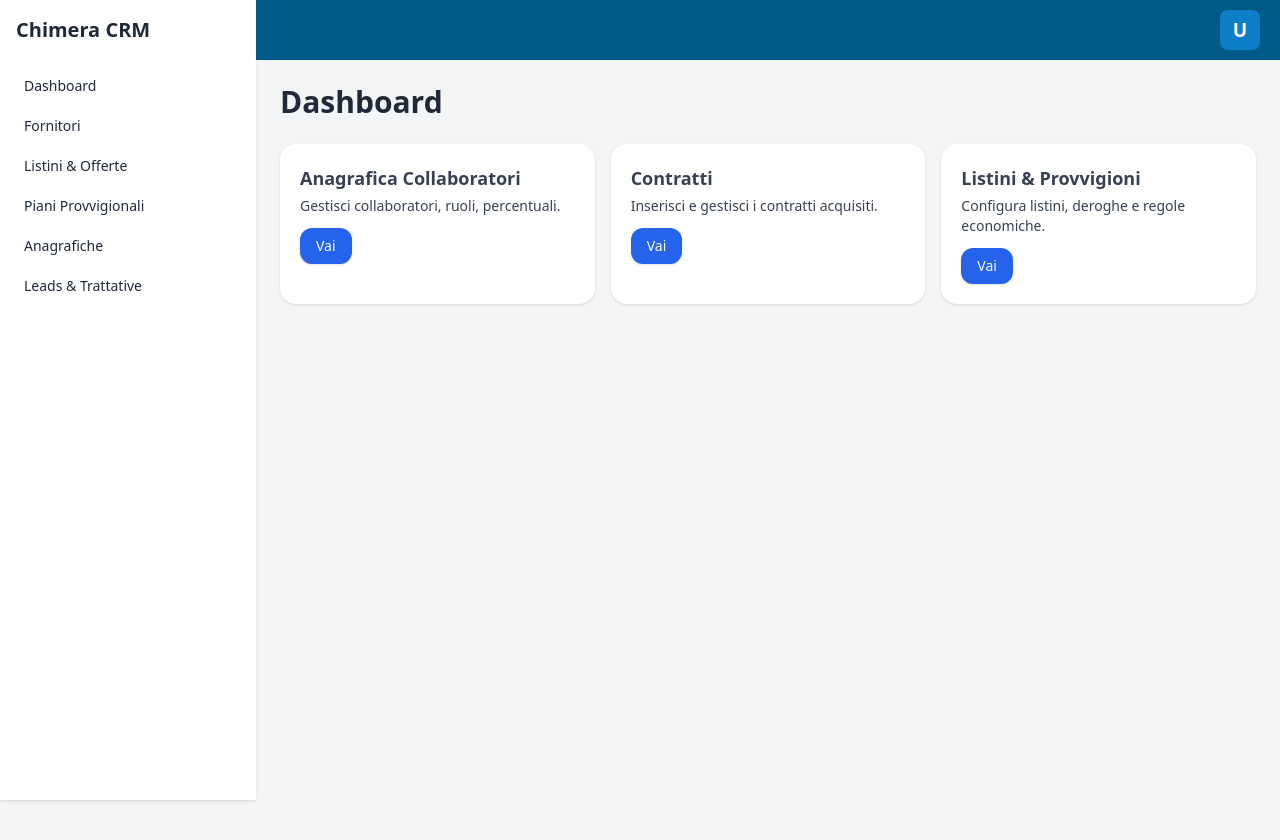
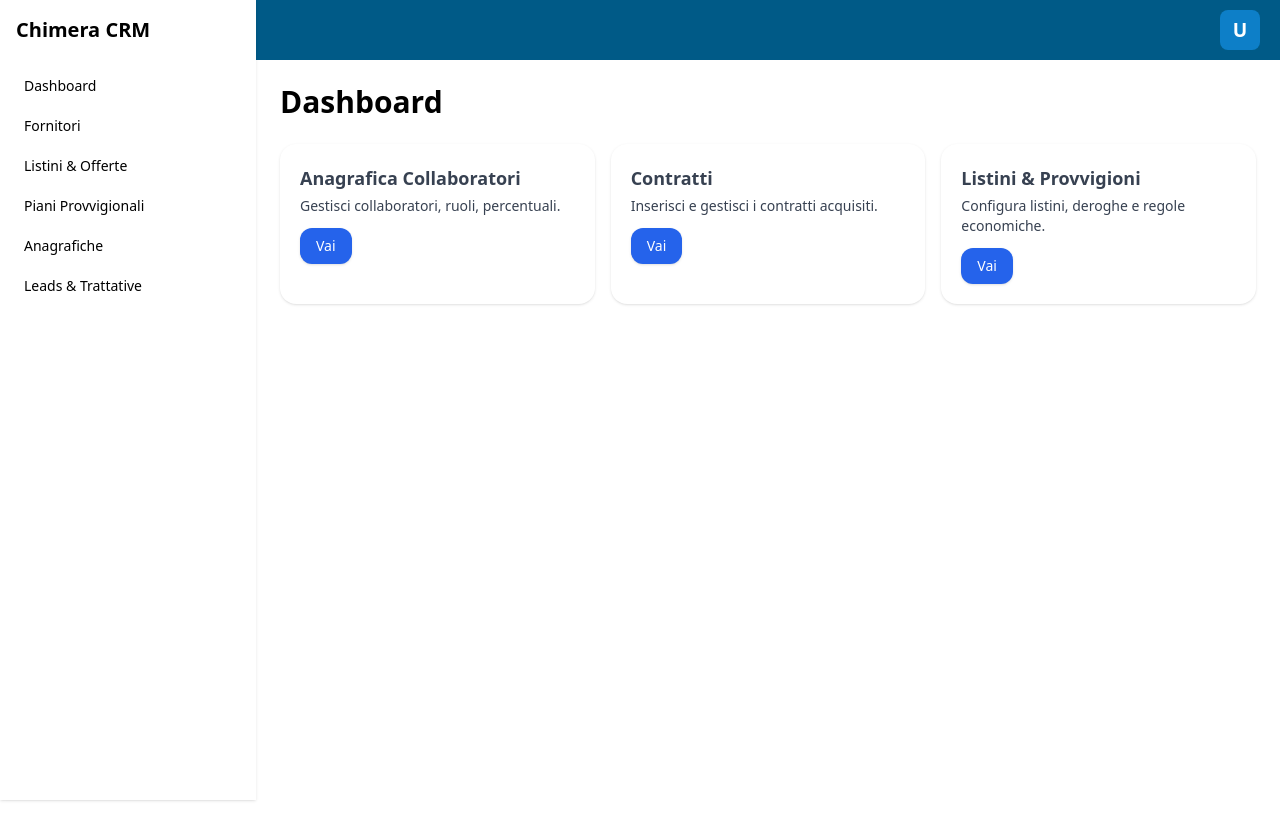
Before and after one commit to brokervincente/ChimeraCRM, a React (Vite) app: page / in a window 1280 px wide. Shown: the top 840 px of the page. Built offline with nearby package versions, Linux system fonts and the light colour scheme.

Commit message:
Update App.tsx

```diff
--- a/src/App.tsx
+++ b/src/App.tsx
@@ -31,10 +31,10 @@ function App() {
   return (
     <BrowserRouter>
       <Header agency={agency} />
-      <div className="min-h-screen">
+      <div className="min-h-screen bg-white text-black">
         <aside className="fixed left-0 top-0 h-full w-64 bg-white shadow hidden md:block">
-          <div className="p-4 text-xl font-bold">Chimera CRM</div>
-          <nav className="p-2 space-y-1 text-sm">
+          <div className="p-4 text-xl font-bold" style={{ color: 'black' }}>Chimera CRM</div>
+          <nav className="p-2 space-y-1 text-sm" style={{ color: 'black' }}>
             <a className="block px-4 py-2 hover:bg-gray-100 rounded" href="#">Dashboard</a>
             <a className="block px-4 py-2 hover:bg-gray-100 rounded" href="#">Fornitori</a>
             <a className="block px-4 py-2 hover:bg-gray-100 rounded" href="#">Listini & Offerte</a>
@@ -48,7 +48,7 @@ function App() {
           <Routes>
             <Route path="/" element={
               <>
-                <h1 className="text-3xl font-bold mb-6">Dashboard</h1>
+                <h1 style={{ color: 'black' }} className="text-3xl font-bold mb-6">Dashboard</h1>
                 <div className="grid grid-cols-1 md:grid-cols-3 gap-4">
                   <Card>
                     <CardContent>
```
